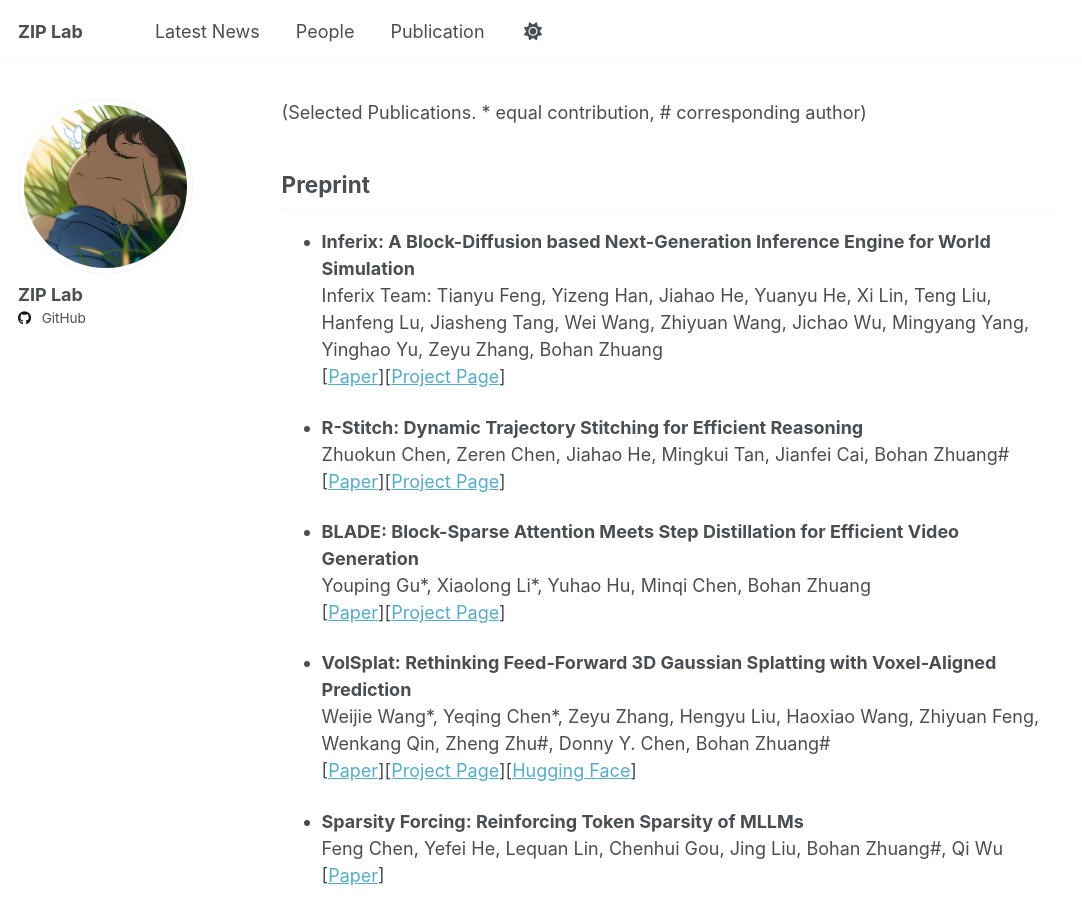
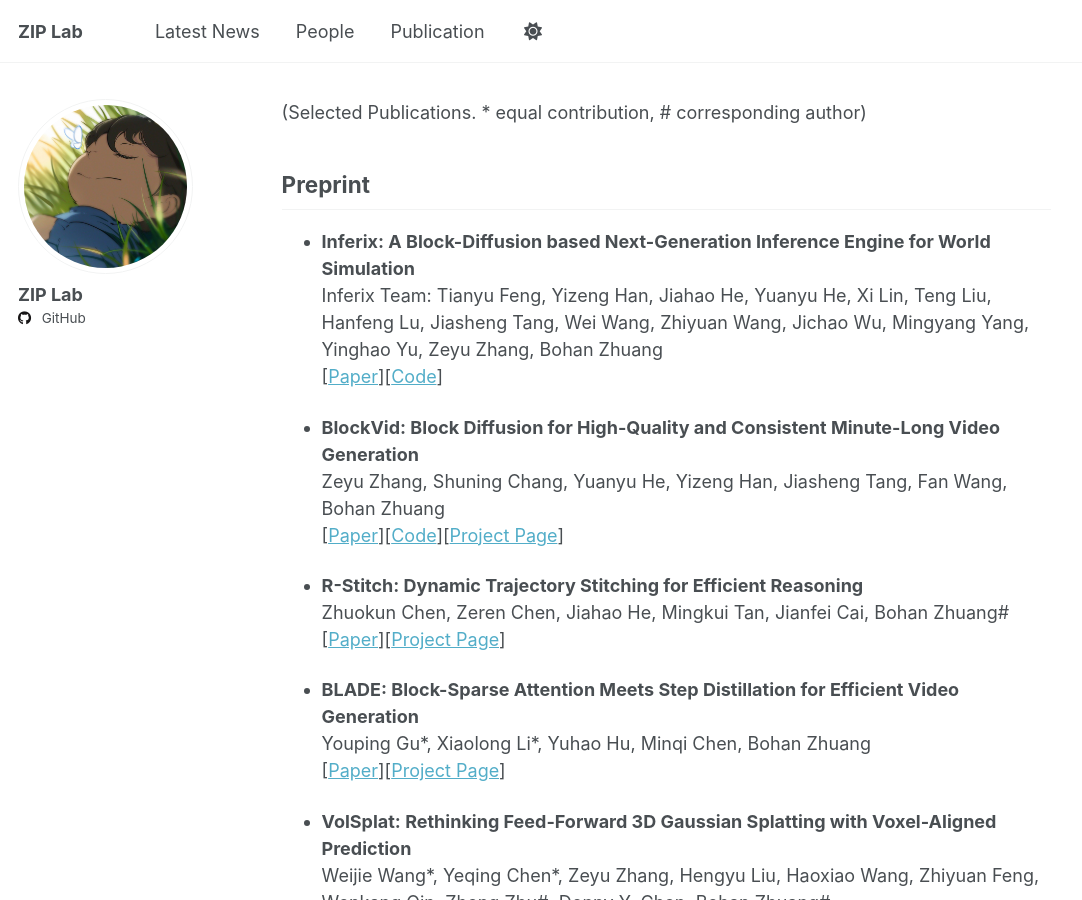
Before and after one commit to ziplab/ziplab.github.io, a Jekyll site: the page built from _pages/publication.md, in a window 1280 px wide and 900 px high. Shown: the whole window, without its empty margins (0-1082 px from the left). Built offline with Jekyll 4.4.1, drawn with Linux system fonts in a browser that asks for light colours.

Commit message:
Update publication links and add new entry for BlockVid

```diff
--- a/_pages/publication.md
+++ b/_pages/publication.md
@@ -8,7 +8,12 @@ author_profile: true
 
 - **Inferix: A Block-Diffusion based Next-Generation Inference Engine for World Simulation**
 Inferix Team: Tianyu Feng, Yizeng Han, Jiahao He, Yuanyu He, Xi Lin, Teng Liu, Hanfeng Lu, Jiasheng Tang, Wei Wang, Zhiyuan Wang, Jichao Wu, Mingyang Yang, Yinghao Yu, Zeyu Zhang, Bohan Zhuang
-\[[Paper](https://arxiv.org/abs/2511.20714)\]\[[Project Page](https://github.com/alibaba-damo-academy/Inferix)\]
+\[[Paper](https://arxiv.org/abs/2511.20714)\]\[[Code](https://github.com/alibaba-damo-academy/Inferix)\]
+
+
+- **BlockVid: Block Diffusion for High-Quality and Consistent Minute-Long Video Generation**
+Zeyu Zhang, Shuning Chang, Yuanyu He, Yizeng Han, Jiasheng Tang, Fan Wang, Bohan Zhuang
+\[[Paper](https://www.arxiv.org/abs/2511.22973)\]\[[Code](https://github.com/alibaba-damo-academy/Inferix)\]\[[Project Page](https://ziplab.co/BlockVid/)\]
 
 - **R-Stitch: Dynamic Trajectory Stitching for Efficient Reasoning**
 Zhuokun Chen, Zeren Chen, Jiahao He, Mingkui Tan, Jianfei Cai, Bohan Zhuang#
```
